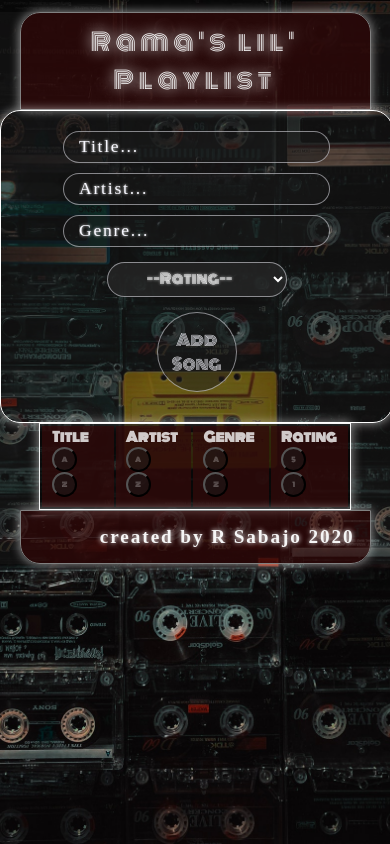
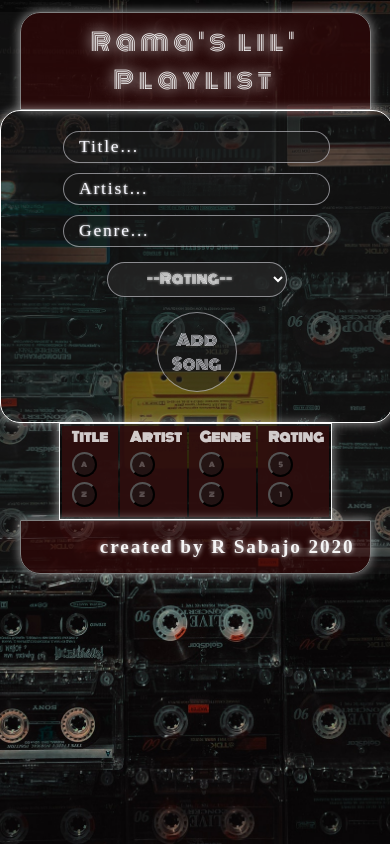
Before and after one commit to R-Sabajo/5-React-Playlist, a React (Create React App) app in the folder mysongs/: page / in a window 390 px wide. Built offline with nearby package versions, Linux system fonts and the light colour scheme; no server answers; a web font is replaced by a local one.

Commit message:
sort button fix mediaquery

```diff
--- a/mysongs/src/App.css
+++ b/mysongs/src/App.css
@@ -47,6 +47,8 @@ tr {
   height: 35px;
   font-size: 1.2em;
   padding-left: 30px;
+  background-color: rgba(179, 179, 179, 0.219);
+  color: white;
 }
 
 td {
@@ -272,24 +274,14 @@ input:focus {
 
 @media only screen and (max-width: 1050px) {
   .Header {
-    text-align: center;
     font-size: 1.5em;
-    padding: 10px;
+
     width: 90vw;
-    margin: auto;
-    margin-top: 3%;
   }
 
   .Songform {
-    display: flex;
     flex-direction: column;
-    align-items: center;
-    height: auto;
     width: 90vw;
-    color: black;
-    margin: auto;
-    padding: 20px;
-    border-radius: 20px;
     font-size: 1.1em;
   }
 
@@ -314,23 +306,28 @@ input:focus {
   }
 
   .table {
-    width: 80vw;
-    background-color: rgba(0, 0, 0, 0.555);
-    border: 1px solid whitesmoke;
-    box-shadow: 0px 0px 10px 1px rgba(255, 255, 255, 0.507);
-    margin: auto;
-    color: rgba(255, 255, 255, 0.794);
-    text-align: left;
+    width: 70vw;
     font-size: x-small;
   }
 
+  button {
+    margin: 5px 10px 0px 0px;
+  }
+
+  td {
+    font-size: 1.4em;
+    align-items: center;
+  }
+
+  tr:nth-child(odd) {
+    background-color: rgba(31, 31, 31, 0.808);
+    color: white;
+  }
+
   .del-btn {
-    font-family: var(--font4);
     font-size: 0.6em;
-    background-color: rgba(61, 0, 0, 0.746);
-    text-shadow: none;
     height: 25px;
     width: 25px;
-    margin: 0px 15px;
+    margin: 0px 10px 0px 20px;
   }
 }
```
